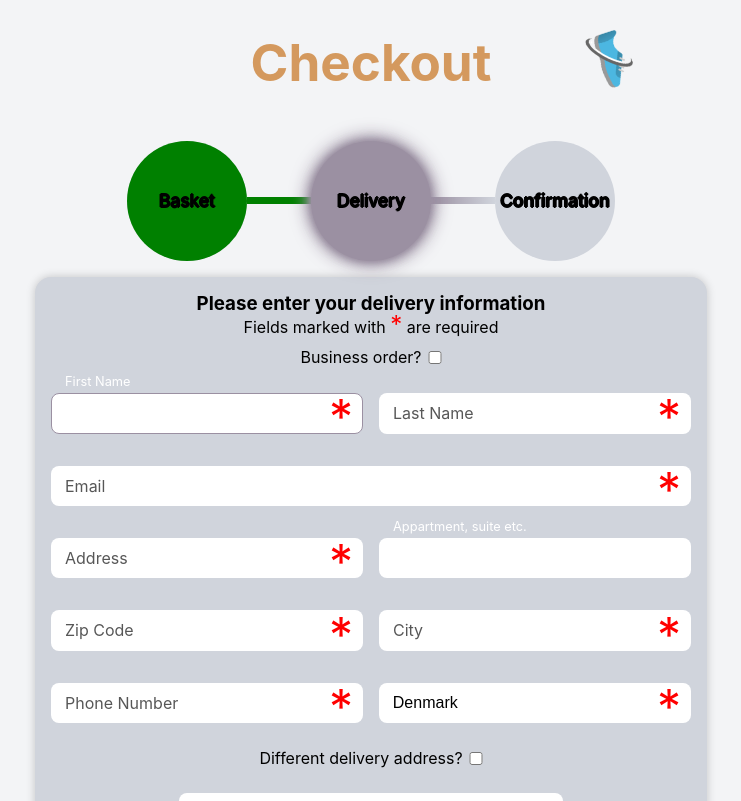
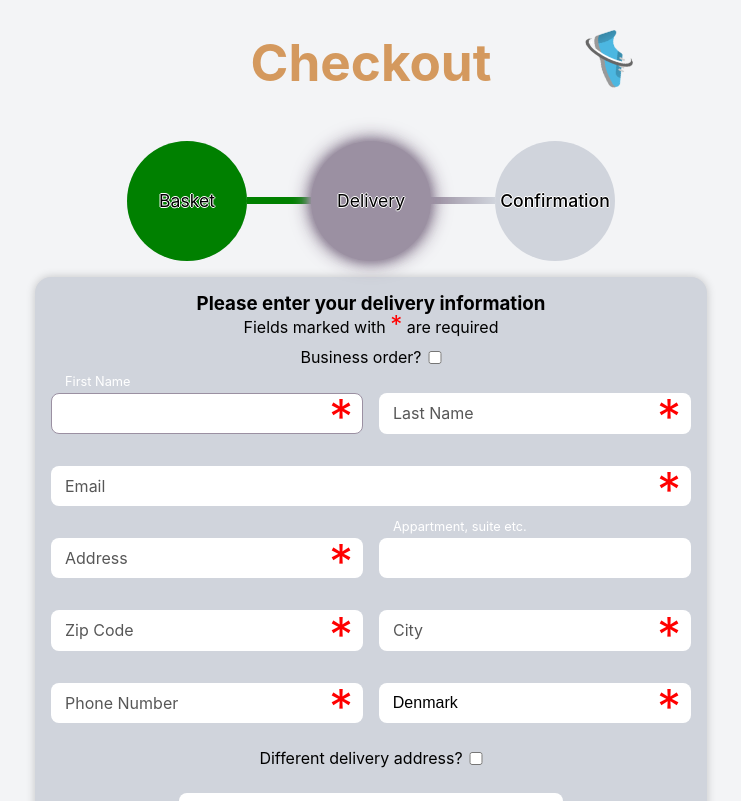
Before and after one commit to Jakob-SA/webstoreFrontend, a React (Vite) app: page /delivery in a window 1280 px wide. Shown: the top 801 px of the page, without its empty margins (269-1010 px from the left). Built offline with nearby package versions, Linux system fonts and the light colour scheme; no server answers.

Commit message:
shadow fix in light mode for navbar

```diff
--- a/src/components/basket/productLine/productLine.css
+++ b/src/components/basket/productLine/productLine.css
@@ -79,6 +79,7 @@
   color: var(--color-text-secondary);
   font-size: 2.5em;
   font-weight: bold;
+  overflow: hidden;
 }
 .quantityButton p {
   position: relative;
--- a/src/components/header/NavigationBar.css
+++ b/src/components/header/NavigationBar.css
@@ -52,7 +52,8 @@ nav .bubble {
   height: 7.5rem;
   font-size: 1.1em;
   color: var(--color-text);
-  text-shadow: -1px 0 black, 0 1px black, 1px 0 black, 0 -1px black;
+  text-shadow: -1px 0 var(--color-nav-shadow), 0 1px var(--color-nav-shadow),
+    1px 0 var(--color-nav-shadow), 0 -1px var(--color-nav-shadow);
 }
 nav .bubble:hover {
   color: var(--color-text);
--- a/src/index.css
+++ b/src/index.css
@@ -22,6 +22,7 @@
   --color-text-secondary: #49414e;
   --color-text-tertiary: #b71901;
   --color-text-inverse: #ffffff;
+  --color-nav-shadow: white;
 
   font-synthesis: none;
   text-rendering: optimizeLegibility;
@@ -91,6 +92,7 @@ button:focus-visible {
     --color-text-secondary: #49414e;
     --color-text-tertiary: #b71901;
     --color-text-inverse: #ffffff;
+    --color-nav-shadow: black;
   }
   button:active {
     box-shadow: 0 0 20px rgba(255, 255, 255, 0.5);
```
